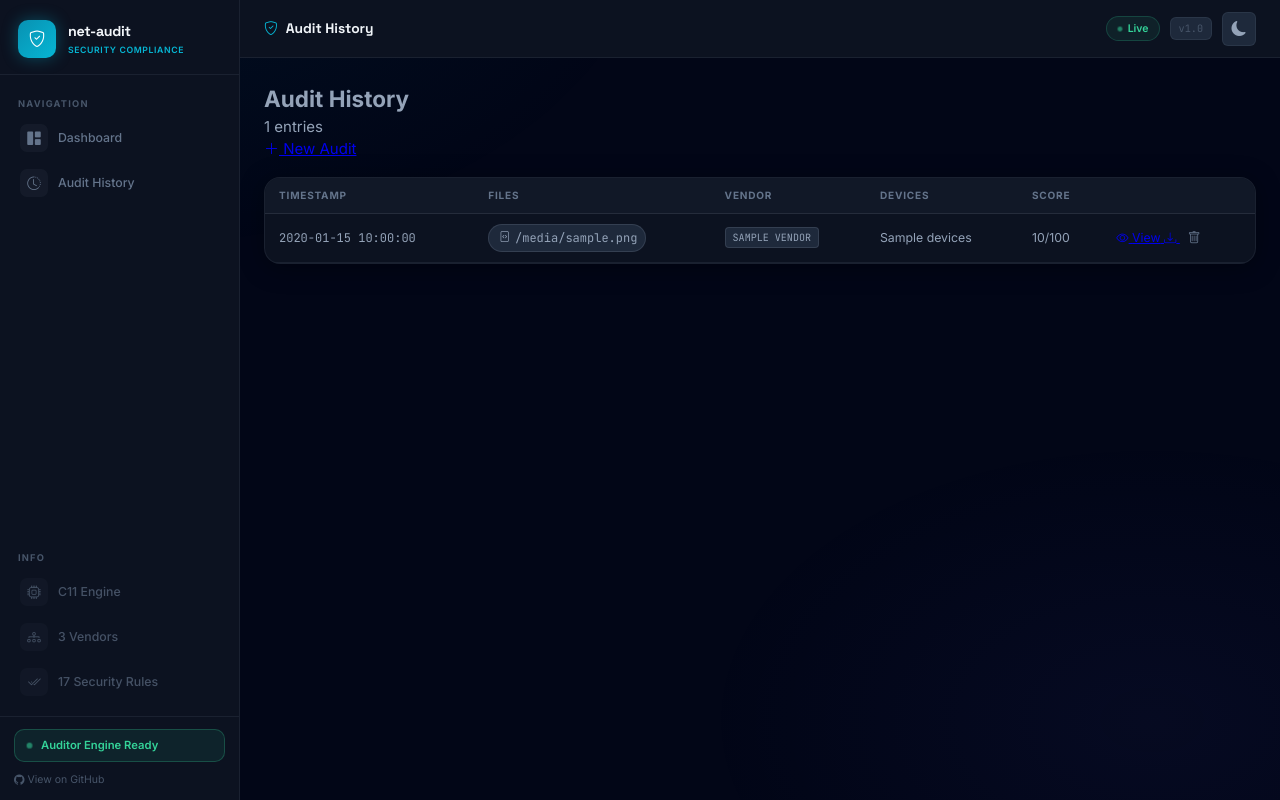
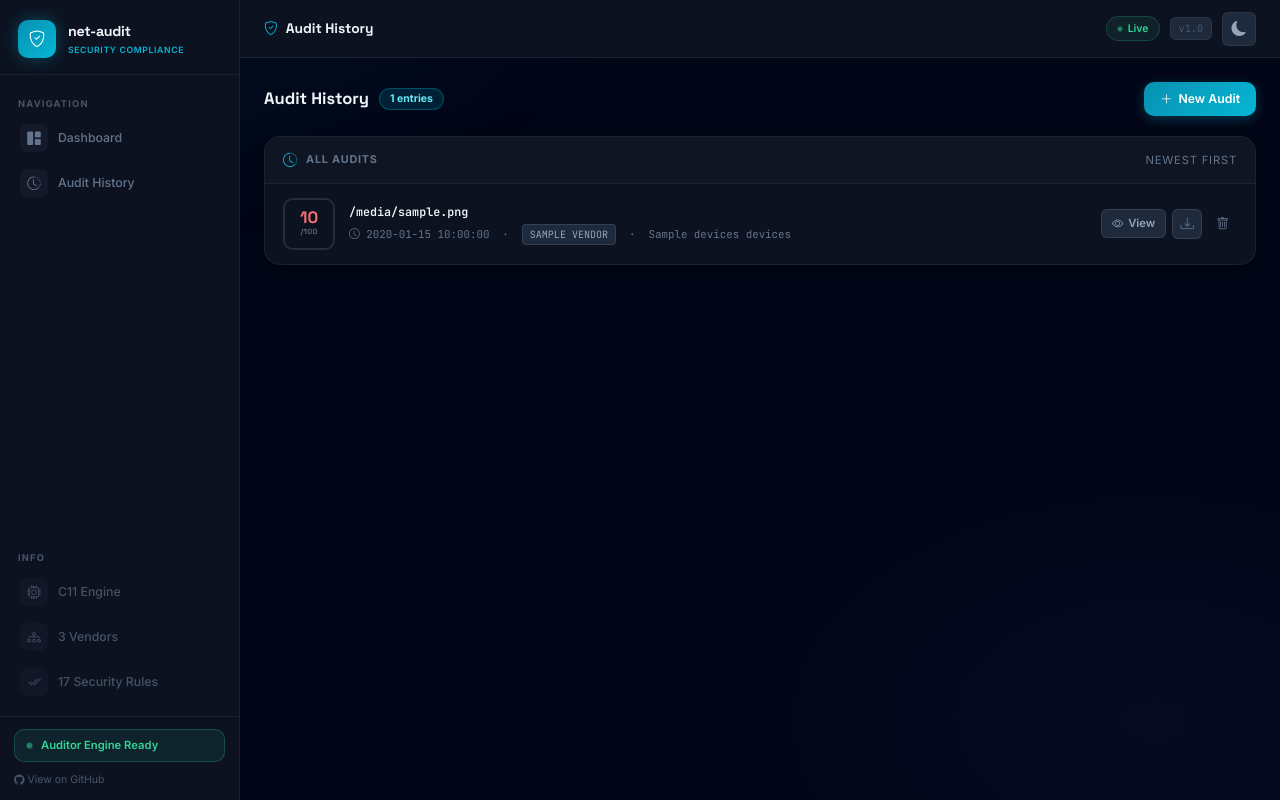
Before and after one commit to gourav-2708/AI-Driven-Multivendor-Network-Security-Compliance, a Flask app: template webapp/templates/history.html in a window 1280 px wide. Run offline with Flask 3, Linux system fonts and the light colour scheme; the template is opened without the code that fills it: most values are stand-ins (such as "Sample title", 1, 10 or a date in 2020).

Commit message:
fix: complete v5 redesign - app.js, history.html, /api/export route
- app.js: rewritten to match new file-chip UI (file-chips-area, file-chip,
  file-chip-remove). Individual chip remove buttons with animation.
  formatBytes() helper. All IDs match index.html v5.
- history.html: full redesign matching v5 design system. Score badge with
  color-coded border, JetBrains Mono filenames, vendor badge, action buttons
  (View / Download / Delete) with hover effects. Empty state with CTA.
- app.py: added /api/export/<aid> route aliasing api_download for JSON export
  button in results.html export modal.

```diff
--- a/webapp/app.py
+++ b/webapp/app.py
@@ -140,6 +140,12 @@
     if p.exists(): p.unlink()
     return jsonify({"ok": True})
 
+
+
+@app.route("/api/export/<aid>")
+def api_export(aid):
+    return api_download(aid, "json")
+
 if __name__ == "__main__":
     print(f"Binary: {BINARY} ({chr(70)+chr(79)+chr(85)+chr(78)+chr(68) if BINARY.exists() else chr(77)+chr(73)+chr(83)+chr(83)+chr(73)+chr(78)+chr(71)})")
     print("Open: http://localhost:5000")
--- a/webapp/templates/history.html
+++ b/webapp/templates/history.html
@@ -1,96 +1,140 @@
 {% extends "base.html" %}
-{% block title %}History{% endblock %}
+{% block title %}Audit History{% endblock %}
 {% block page_title %}Audit History{% endblock %}
 
 {% block content %}
 
-<div class="history-header mb-4">
-  <div class="history-header-left">
-    <h2 class="section-title">Audit History</h2>
-    <span class="history-count-badge" aria-label="{{ entries|length }} audit entries">
+<!-- Header row -->
+<div style="display:flex;align-items:center;justify-content:space-between;flex-wrap:wrap;gap:12px;margin-bottom:20px;">
+  <div style="display:flex;align-items:center;gap:10px;">
+    <h2 style="font-family:'Space Grotesk',sans-serif;font-size:1.1rem;font-weight:700;color:var(--text-hi);margin:0;">
+      Audit History
+    </h2>
+    {% if entries %}
+    <span style="background:var(--accent-glow);border:1px solid rgba(6,182,212,.3);color:var(--accent-hi);
+                 border-radius:20px;padding:2px 10px;font-size:.7rem;font-weight:700;"
+          aria-label="{{ entries|length }} audit entries">
       {{ entries|length }} entries
     </span>
+    {% endif %}
   </div>
-  <a href="/" class="btn-primary-sm" aria-label="Start a new security audit">
+  <a href="/" style="display:inline-flex;align-items:center;gap:6px;
+     background:linear-gradient(135deg,#0891b2,#06b6d4);color:#fff;text-decoration:none;
+     border-radius:var(--r-md);padding:8px 16px;font-size:.82rem;font-weight:600;
+     box-shadow:0 3px 12px rgba(6,182,212,.28);transition:all .2s;"
+     aria-label="Start a new security audit">
     <i class="bi bi-plus-lg" aria-hidden="true"></i> New Audit
   </a>
 </div>
 
 {% if entries %}
+
 <div class="pro-card">
-  <div class="table-responsive-wrap">
-    <table class="data-table" aria-label="Audit history">
-      <thead>
-        <tr>
-          <th scope="col">Timestamp</th>
-          <th scope="col">Files</th>
-          <th scope="col">Vendor</th>
-          <th scope="col">Devices</th>
-          <th scope="col">Score</th>
-          <th scope="col"><span class="sr-only">Actions</span></th>
-        </tr>
-      </thead>
-      <tbody>
+  <div class="pro-card-header">
+    <i class="bi bi-clock-history" aria-hidden="true"></i>
+    <span>All Audits</span>
+    <span style="margin-left:auto;font-size:.75rem;font-weight:400;color:var(--text-muted)">
+      Newest first
+    </span>
+  </div>
+  <div style="padding:0" role="list" aria-label="Audit history entries">
     {% for e in entries %}
-        <tr class="history-row">
-          <td>
-            <span class="font-mono history-ts">{{ e.timestamp }}</span>
-          </td>
-          <td>
+    <div class="history-item" role="listitem">
+
+      <!-- Score badge -->
+      <div class="history-score
+        {% if e.avg_score == '?' %}
+          style="border-color:var(--border-hi)"
+        {% elif e.avg_score >= 80 %}
+          style="border-color:rgba(52,211,153,.4)"
+        {% elif e.avg_score >= 50 %}
+          style="border-color:rgba(251,191,36,.4)"
+        {% else %}
+          style="border-color:rgba(248,113,113,.4)"
+        {% endif %}"
+        aria-label="Score: {{ e.avg_score }}{% if e.avg_score != '?' %} out of 100{% endif %}">
+        <span class="history-score-val
+          {% if e.avg_score == '?' %}
+          {% elif e.avg_score >= 80 %}text-good
+          {% elif e.avg_score >= 50 %}text-med
+          {% else %}text-crit{% endif %}">
+          {{ e.avg_score }}
+        </span>
+        <span class="history-score-lbl">/100</span>
+      </div>
+
+      <!-- Meta -->
+      <div class="history-meta">
+        <div class="history-files">
           {% for f in e.files %}
-            <span class="file-chip">
-              <i class="bi bi-file-code" aria-hidden="true"></i>
-              <span class="font-mono">{{ f }}</span>
-            </span>
+          <span style="font-family:'JetBrains Mono',monospace;font-size:.78rem;">{{ f }}{% if not loop.last %}, {% endif %}</span>
           {% endfor %}
-          </td>
-          <td>
+        </div>
+        <div class="history-detail">
+          <i class="bi bi-clock" aria-hidden="true"></i> {{ e.timestamp }}
+          &nbsp;&middot;&nbsp;
           <span class="vendor-badge">{{ e.vendor|upper }}</span>
-          </td>
-          <td>{{ e.devices }}</td>
-          <td>
-            <span class="score-text
-              {% if e.avg_score == '?' %}score-unknown
-              {% elif e.avg_score >= 80 %}score-good
-              {% elif e.avg_score >= 50 %}score-warn
-              {% else %}score-crit{% endif %}"
-              aria-label="Score: {{ e.avg_score }}{% if e.avg_score != '?' %} out of 100{% endif %}">
-              {{ e.avg_score }}{% if e.avg_score != '?' %}/100{% endif %}
-            </span>
-          </td>
-          <td>
-            <div class="action-group" role="group" aria-label="Actions for audit {{ e.timestamp }}">
-              <a href="/results/{{ e.id }}" class="btn-action btn-view" aria-label="View audit results">
-                <i class="bi bi-eye" aria-hidden="true"></i>
-                <span class="btn-action-text">View</span>
+          &nbsp;&middot;&nbsp;
+          {{ e.devices }} device{{ 's' if e.devices != 1 else '' }}
+        </div>
+      </div>
+
+      <!-- Actions -->
+      <div class="history-badges">
+        <a href="/results/{{ e.id }}"
+           style="display:inline-flex;align-items:center;gap:5px;background:var(--surface3);
+                  border:1px solid var(--border-hi);color:var(--text);text-decoration:none;
+                  border-radius:var(--r-sm);padding:5px 10px;font-size:.75rem;font-weight:600;transition:all .18s;"
+           aria-label="View audit results from {{ e.timestamp }}"
+           onmouseover="this.style.borderColor='var(--accent)';this.style.color='var(--accent-hi)'"
+           onmouseout="this.style.borderColor='';this.style.color=''">
+          <i class="bi bi-eye" aria-hidden="true"></i> View
         </a>
-              <a href="/api/download/{{ e.id }}/json" class="btn-action btn-dl"
-                 aria-label="Download JSON report">
+        <a href="/api/download/{{ e.id }}/json"
+           style="display:inline-flex;align-items:center;justify-content:center;
+                  width:30px;height:30px;background:var(--surface3);
+                  border:1px solid var(--border-hi);color:var(--text-muted);
+                  border-radius:var(--r-sm);text-decoration:none;font-size:.9rem;transition:all .18s;"
+           aria-label="Download JSON report for audit from {{ e.timestamp }}"
+           title="Download JSON"
+           onmouseover="this.style.borderColor='var(--accent)';this.style.color='var(--accent)'"
+           onmouseout="this.style.borderColor='';this.style.color=''">
           <i class="bi bi-download" aria-hidden="true"></i>
         </a>
-              <button class="btn-action btn-del"
+        <button class="btn-del"
                 onclick="deleteEntry('{{ e.id }}', this)"
-                      aria-label="Delete audit entry from {{ e.timestamp }}">
+                aria-label="Delete audit entry from {{ e.timestamp }}"
+                title="Delete">
           <i class="bi bi-trash" aria-hidden="true"></i>
         </button>
       </div>
-          </td>
-        </tr>
+
+    </div>
     {% endfor %}
-      </tbody>
-    </table>
   </div>
 </div>
 
 {% else %}
-<div class="empty-state history-empty" role="status" aria-live="polite">
-  <div class="empty-icon" aria-hidden="true"><i class="bi bi-clock-history"></i></div>
-  <p class="empty-title">No audit history yet</p>
+
+<div class="empty-state" role="status" aria-live="polite"
+     style="padding:60px 20px;">
+  <div class="empty-icon" aria-hidden="true"
+       style="font-size:3rem;margin-bottom:14px;opacity:.4;">
+    <i class="bi bi-clock-history"></i>
+  </div>
+  <p style="font-size:1rem;font-weight:700;color:var(--text-hi);margin-bottom:6px;">
+    No audit history yet
+  </p>
   <p class="empty-sub">Run your first security audit to see results here.</p>
-  <a href="/" class="btn-primary-sm mt-3">
+  <a href="/"
+     style="display:inline-flex;align-items:center;gap:7px;margin-top:20px;
+            background:linear-gradient(135deg,#0891b2,#06b6d4);color:#fff;
+            text-decoration:none;border-radius:var(--r-md);padding:10px 20px;
+            font-size:.85rem;font-weight:600;box-shadow:0 4px 14px rgba(6,182,212,.3);">
     <i class="bi bi-play-fill" aria-hidden="true"></i> Run First Audit
   </a>
 </div>
+
 {% endif %}
 
 {% endblock %}
@@ -101,15 +145,18 @@
   if (!confirm('Delete this audit entry? This cannot be undone.')) return;
   btn.disabled = true;
   try {
-    await fetch('/api/result/' + id, { method: 'DELETE' });
-    const row = btn.closest('tr');
-    row.style.opacity = '0';
-    row.style.transform = 'translateX(20px)';
-    row.style.transition = 'all 0.2s ease';
-    setTimeout(() => row.remove(), 210);
-  } catch (e) {
+    const r = await fetch('/api/result/' + id, { method: 'DELETE' });
+    if (!r.ok) throw new Error('Server error');
+    const item = btn.closest('.history-item');
+    if (item) {
+      item.style.transition = 'opacity .2s, transform .2s';
+      item.style.opacity    = '0';
+      item.style.transform  = 'translateX(20px)';
+      setTimeout(() => item.remove(), 220);
+    }
+  } catch(e) {
     btn.disabled = false;
-    alert('Failed to delete entry. Please try again.');
+    alert('Failed to delete. Please try again.');
   }
 }
 </script>
```
Also changed, not shown: webapp/static/js/app.js (+145 -169 lines). Lines whose indentation alone changed are shown as unchanged.
